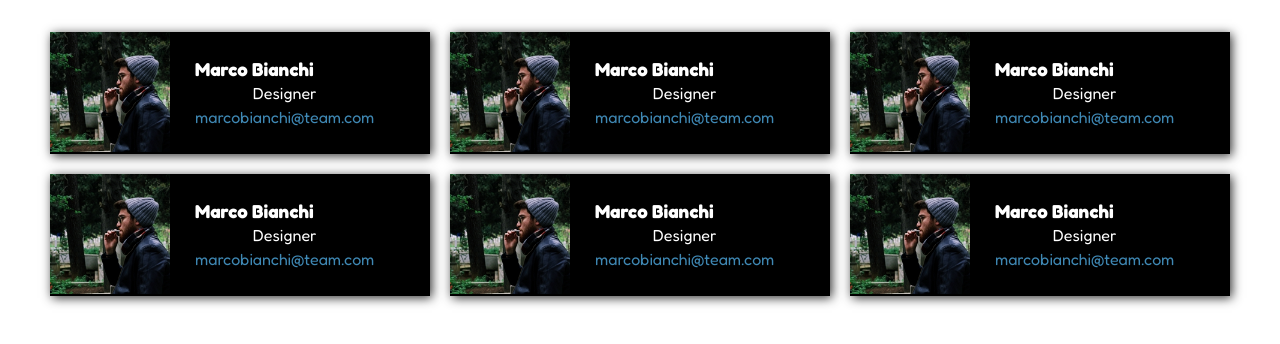
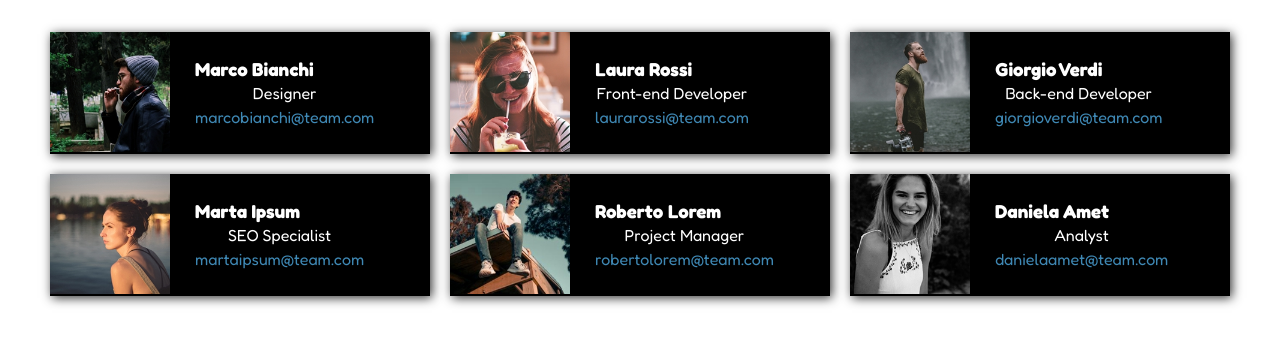
Before and after one commit to FrenzH/html-css-float-cards, a plain HTML site: page index.html in a window 1280 px wide. Shown: the part 182-526 px from the top of the page. Drawn offline with Linux system fonts and the light colour scheme.

Commit message:
corrections

```diff
--- a/index.html
+++ b/index.html
@@ -31,47 +31,47 @@
             </div>
 
             <div class="card clearfix">
-              <img src="img/male1.png" alt="Marco Bianchi" />
+              <img src="img/female1.png" alt="Marco Bianchi" />
               <div class="content">
-                <h3>Marco Bianchi</h3>
-                <p>Designer</p>
-                <a href="mailto:marcobianchi@team.com">marcobianchi@team.com</a>
+                <h3>Laura Rossi</h3>
+                <p>Front-end Developer</p>
+                <a href="mailto:laurarossi@team.com">laurarossi@team.com</a>
               </div>
             </div>
 
             <div class="card clearfix">
-              <img src="img/male1.png" alt="Marco Bianchi" />
+              <img src="img/male2.png" alt="Marco Bianchi" />
               <div class="content">
-                <h3>Marco Bianchi</h3>
-                <p>Designer</p>
-                <a href="mailto:marcobianchi@team.com">marcobianchi@team.com</a>
+                <h3>Giorgio Verdi</h3>
+                <p>Back-end Developer</p>
+                <a href="mailto:giorgioverdi@team.com">giorgioverdi@team.com</a>
               </div>
             </div>
 
             <div class="card clearfix">
-              <img src="img/male1.png" alt="Marco Bianchi" />
+              <img src="img/female2.png" alt="Marco Bianchi" />
               <div class="content">
-                <h3>Marco Bianchi</h3>
-                <p>Designer</p>
-                <a href="mailto:marcobianchi@team.com">marcobianchi@team.com</a>
+                <h3>Marta Ipsum</h3>
+                <p>SEO Specialist</p>
+                <a href="mailto:martaipsum@team.com">martaipsum@team.com</a>
               </div>
             </div>
 
             <div class="card clearfix">
-              <img src="img/male1.png" alt="Marco Bianchi" />
+              <img src="img/male3.png" alt="Marco Bianchi" />
               <div class="content">
-                <h3>Marco Bianchi</h3>
-                <p>Designer</p>
-                <a href="mailto:marcobianchi@team.com">marcobianchi@team.com</a>
+                <h3>Roberto Lorem</h3>
+                <p>Project Manager</p>
+                <a href="mailto:robertolorem@team.com">robertolorem@team.com</a>
               </div>
             </div>
 
             <div class="card clearfix">
-              <img src="img/male1.png" alt="Marco Bianchi" />
+              <img src="img/female3.png" alt="Daniela Amet" />
               <div class="content">
-                <h3>Marco Bianchi</h3>
-                <p>Designer</p>
-                <a href="mailto:marcobianchi@team.com">marcobianchi@team.com</a>
+                <h3>Daniela Amet</h3>
+                <p>Analyst</p>
+                <a href="mailto:danielaamet@team.com">danielaamet@team.com</a>
               </div>
             </div>
           </div>
```
